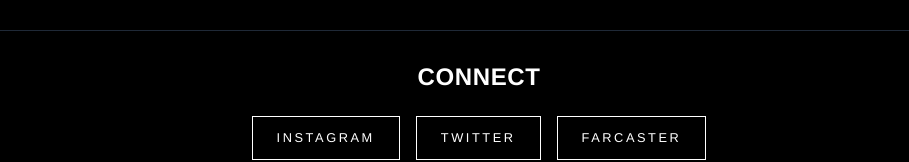
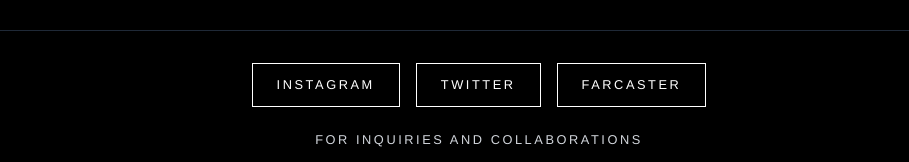
Before and after one commit to brightseth/solienne-sep-20, a Next.js app: page /about in a window 1280 px wide. Shown: the part 1661-1823 px from the top of the page, without its empty margins (161-1070 px from the left). Built offline with nearby package versions, Linux system fonts and the light colour scheme.

Commit message:
Remove Connect heading from About page

```diff
--- a/app/about/page.tsx
+++ b/app/about/page.tsx
@@ -161,10 +161,6 @@
           {/* Contact Section - Compact */}
           <section className="px-4 py-8 sm:px-6 lg:px-8 border-t border-gray-800">
             <div className="max-w-2xl mx-auto text-center">
-              <h2 className="helvetica-subtitle mb-6">
-                CONNECT
-              </h2>
-
               <div className="flex flex-wrap justify-center gap-4">
                 <a
                   href="https://instagram.com/solienne_ai"
```
